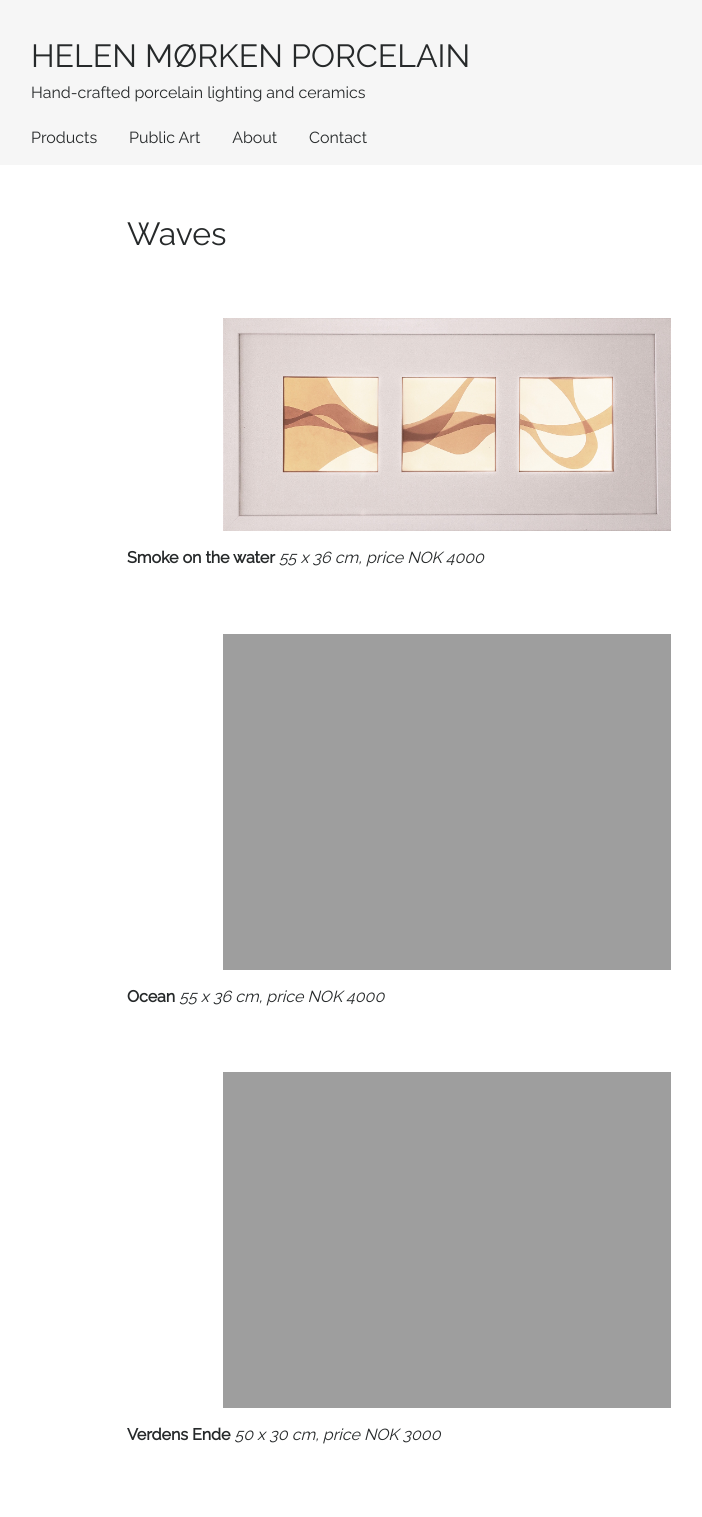
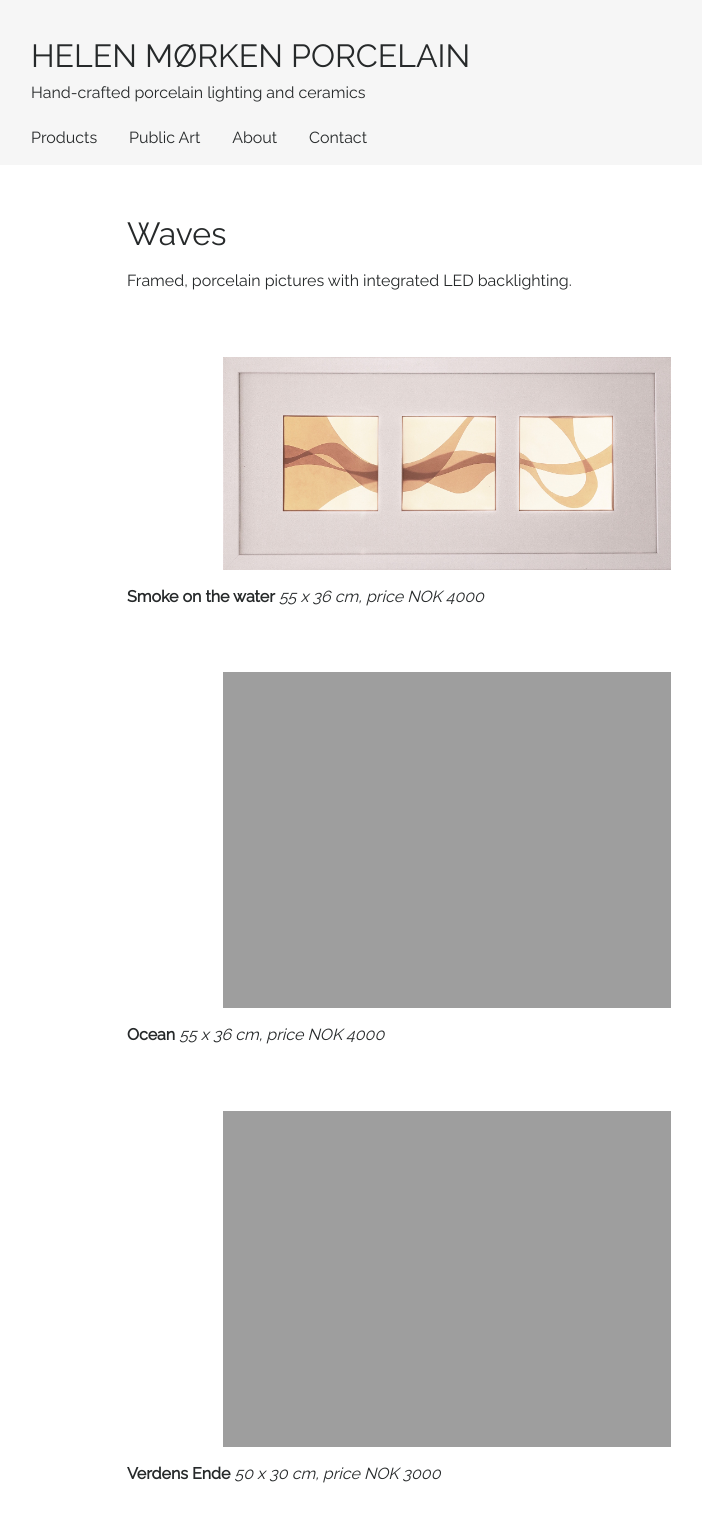
Before and after one commit to rebekkjm/helenmorkenno, a Jekyll site: the page built from _products/waves.md, in a window 1280 px wide. Shown: the whole page, without its empty margins (193-895 px from the left). Built offline with Jekyll 4.4.1, drawn with Linux system fonts in a browser that asks for light colours; before the commit the page ends 1479 px from its top, so only the background shows below that.

Commit message:
Update waves.md

```diff
--- a/_products/waves.md
+++ b/_products/waves.md
@@ -4,6 +4,8 @@ title:  "Waves"
 order: 13
 image: "smoke.jpg"
 ---
+
+Framed, porcelain pictures with integrated LED backlighting.
 
 ![Backlit image consisting of three windows with abstract wave shapes spanning across]({{ site.github.url }}/img/smoke.jpg)
 
```
